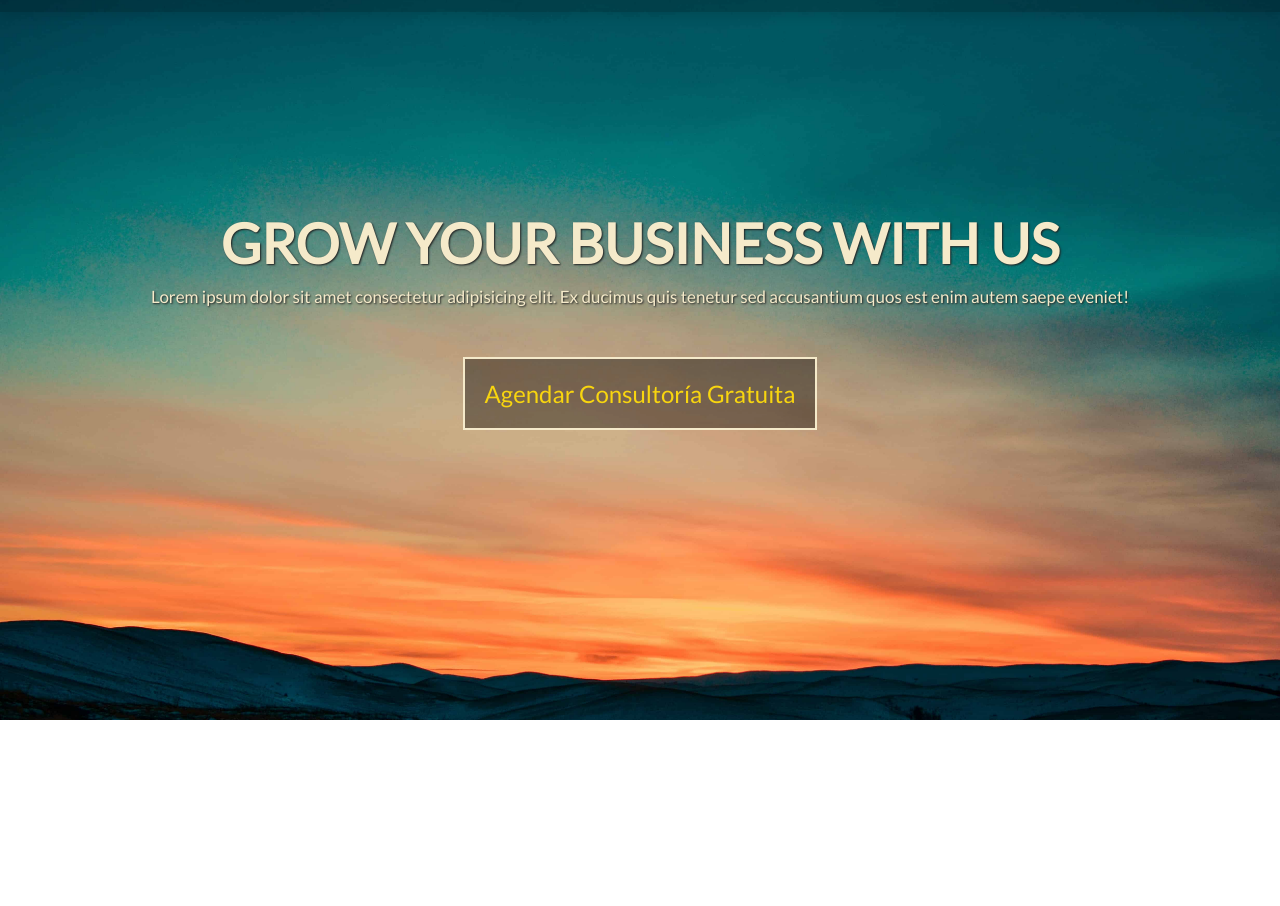
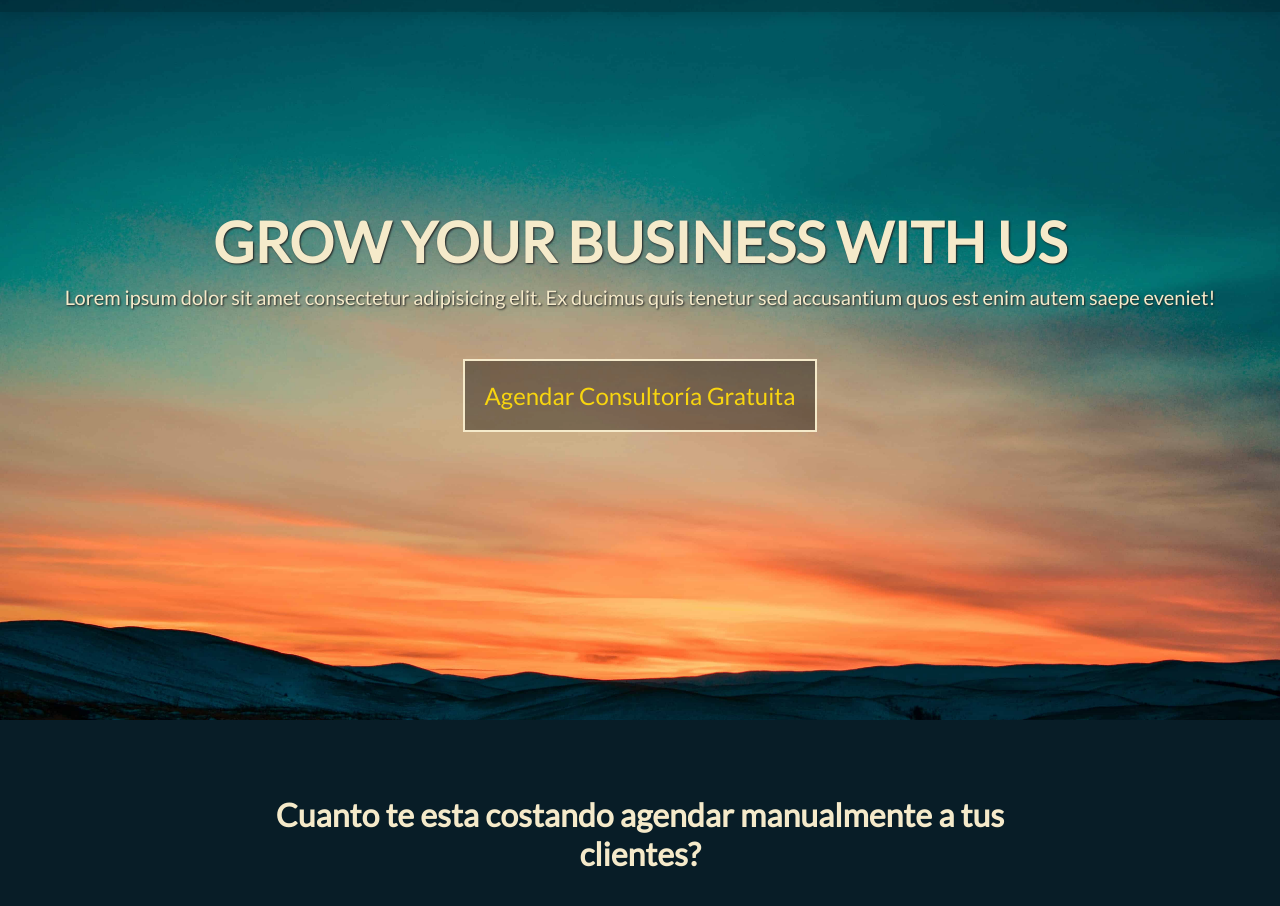
Before and after one commit to AndresAriasUrena/calendarhit_web, a plain HTML site: page index.html in a window 1280 px wide. Shown: the part 80-986 px from the top of the page. Before the commit the page ends 800 px from the top, so only its background shows below. Drawn offline with Linux system fonts and the light colour scheme.

Commit message:
section 2 (message/offer) started

```diff
--- a/css/style.css
+++ b/css/style.css
@@ -1,9 +1,10 @@
 :root{
-    --black:#192a56;
+    --blackish:#081d27;
     --almostblack: rgb(32, 32, 32);
     --orange:#f8590f;
     --yellow:#f8d50f;
     --almostwhite: rgb(245, 234, 202);
+    --darkishbluegreen: ;
   }
 
   *{
@@ -108,15 +109,15 @@ header{
     transform: translate(-50%,-50%);
     text-align: center;
   }
-  .inicio .content h3{
+  .inicio .content h1{
     /* color:#fff; */
-    font-size: 5.5rem;
+    font-size: 5.6rem;
     text-transform: uppercase;
 }
 
 .inicio .content p{
     /* color:#fff; */
-    font-size: 1.7rem;
+    font-size: 2rem;
     margin: 10px 0 40px;
 
  }
@@ -136,8 +137,32 @@ header{
     border-color: var(--almostblack);
     text-shadow: none;
 }
+.section{
+    padding: 7.5rem 0;
+}
+.message--default{
+    background-color: var(--blackish);
+}
+section#message .wrapper{
+    max-width: 780px;
+}
 
-
+.wrapper {
+    margin: 0 auto;
+    max-width: 1200px;
+    padding: 0 2.5rem;
+    transition: padding .2s ease-in;
+}
+section#message {
+    text-align: center;
+}
+.section-header{
+    padding-bottom: 5rem;
+}
+h2.section-header{
+    font-size: 3.2rem;
+    color: var(--almostwhite);
+}
 
 /* media queries  */
 
--- a/index.html
+++ b/index.html
@@ -50,10 +50,17 @@
 </header>
 <section class="inicio" id="iniico">
     <div class="content">
-        <h3>grow your business with us</h3>
+        <h1>grow your business with us</h1>
         <p>Lorem ipsum dolor sit amet consectetur adipisicing elit. Ex ducimus quis tenetur sed accusantium quos est enim autem saepe eveniet!</p>
         <a href="#agendar" class="btn">Agendar Consultoría Gratuita</a>
     </div>
+</section>
+<section id="message" class="section message--default">
+    <div class="wrapper">
+        <h2 class="section-header">Cuanto te esta costando agendar manualmente a tus clientes?</h2>
+
+    </div>
+
 </section>
 
     <script src="./app/app.js"></script>
```
